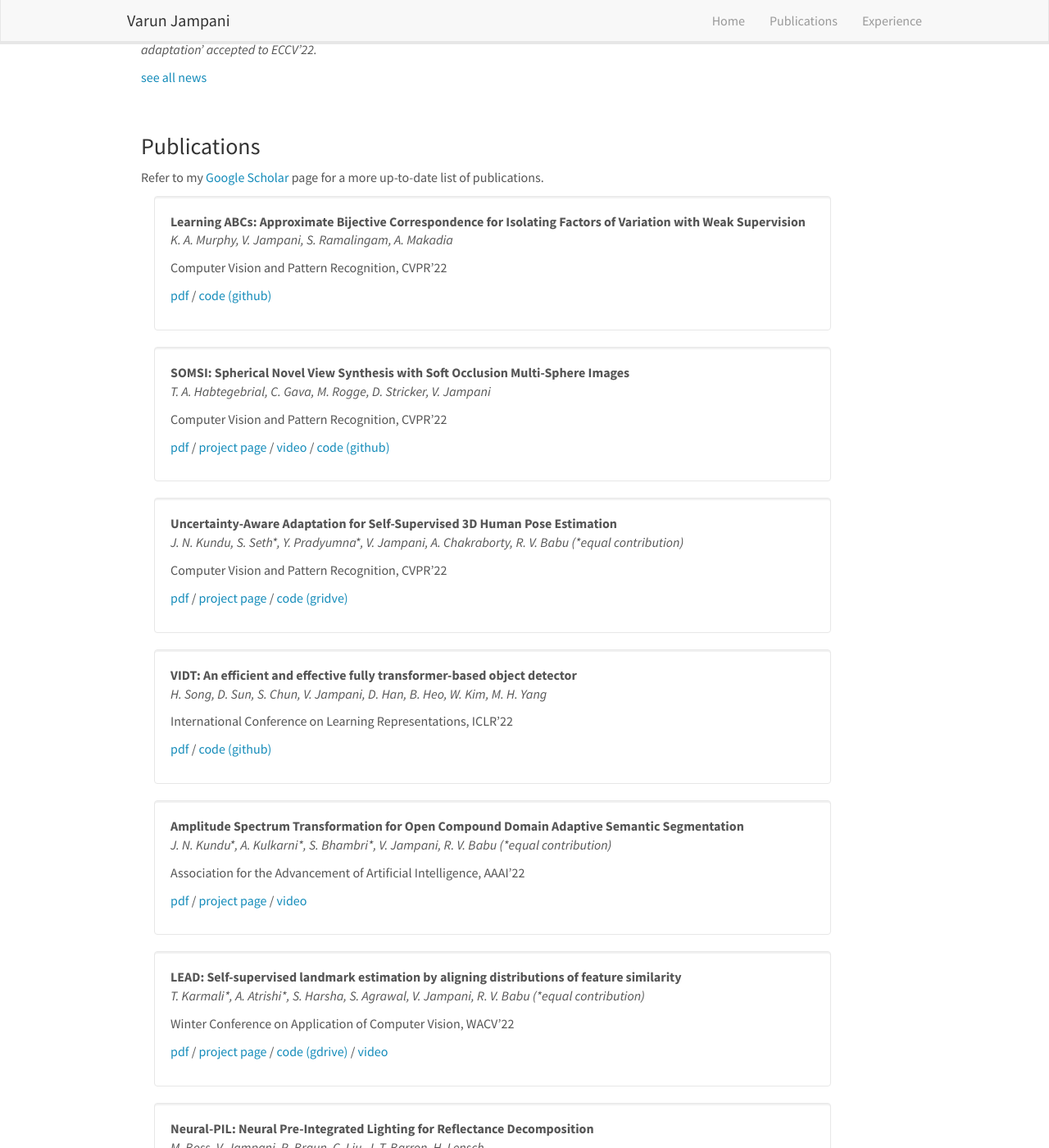
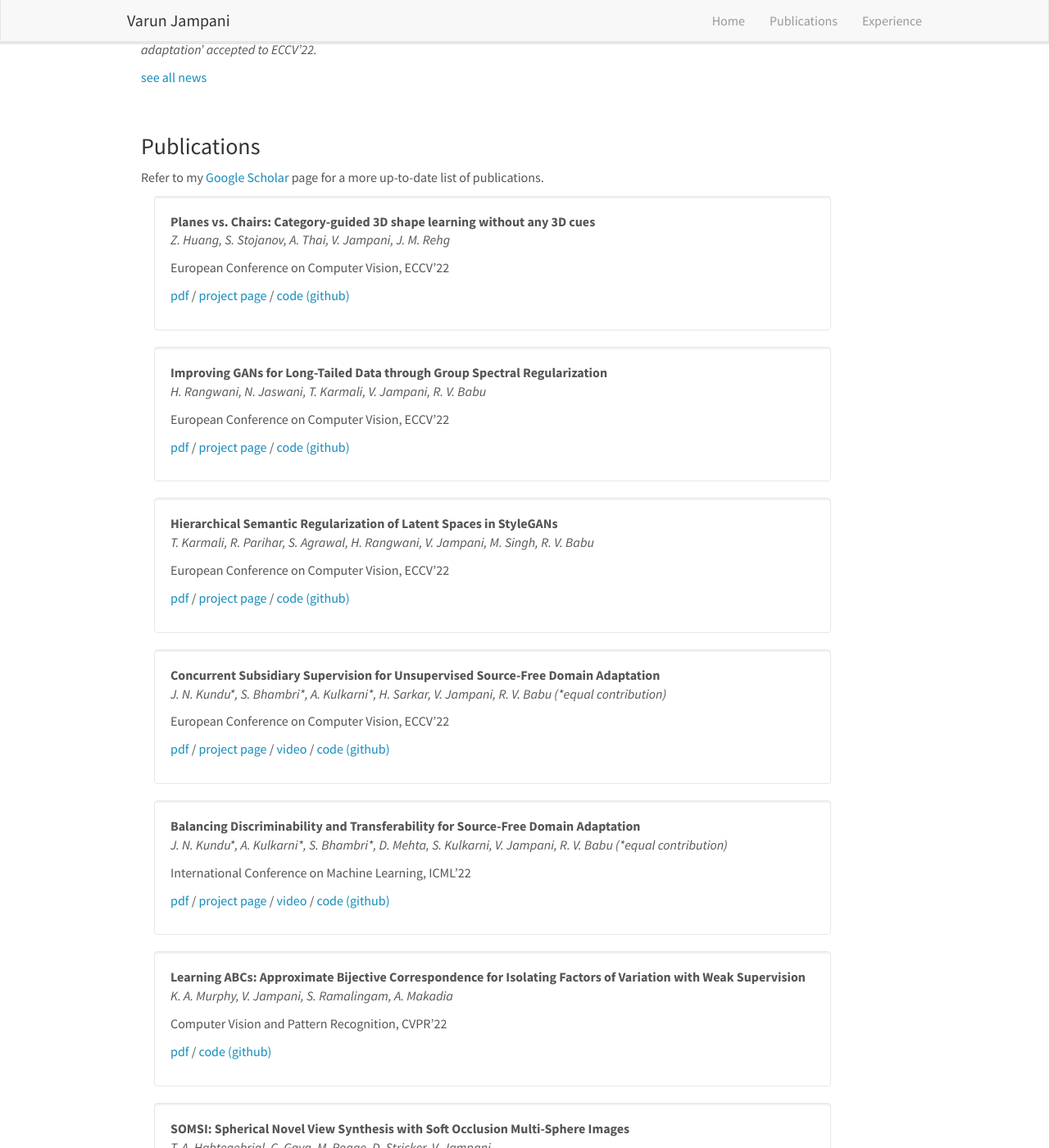
Before and after one commit to varunjampani/varunjampani.github.io, a Jekyll site: the page built from _pages/home.md, in a window 1280 px wide and 1400 px high, scrolled down 857 px. Shown: the whole window at 82% size. Built offline with Jekyll 4.4.1, drawn with Linux system fonts in a browser that asks for light colours; nearby versions of some CDN libraries; some of the changed text lies outside the part shown.

Commit message:
Update publist.yml

```diff
--- a/_data/publist.yml
+++ b/_data/publist.yml
@@ -1,3 +1,79 @@
+- title: Planes vs. Chairs&#58; Category-guided 3D shape learning without any 3D cues
+  authors: Z. Huang, S. Stojanov, A. Thai, V. Jampani, J. M. Rehg
+  venue: European Conference on Computer Vision, ECCV'22
+  number_link: 3
+  link1:
+    url: https://arxiv.org/abs/2204.10235
+    display: pdf
+  link2:
+    url: https://zixuanh.com/projects/eccv2022-multiclass3D.html
+    display: project page
+  link3:
+    url: https://github.com/zxhuang1698/cat-3d
+    display: code (github)
+
+- title: Improving GANs for Long-Tailed Data through Group Spectral Regularization
+  authors: H. Rangwani, N. Jaswani, T. Karmali, V. Jampani, R. V. Babu
+  venue: European Conference on Computer Vision, ECCV'22
+  number_link: 3
+  link1:
+    url: https://arxiv.org/abs/2208.09932
+    display: pdf
+  link2:
+    url: https://sites.google.com/corp/view/gsr-eccv22
+    display: project page
+  link3:
+    url: https://github.com/val-iisc/gSRGAN
+    display: code (github)
+
+- title: Hierarchical Semantic Regularization of Latent Spaces in StyleGANs
+  authors: T. Karmali, R. Parihar, S. Agrawal, H. Rangwani, V. Jampani, M. Singh, R. V. Babu
+  venue: European Conference on Computer Vision, ECCV'22
+  number_link: 3
+  link1:
+    url: https://arxiv.org/abs/2208.03764
+    display: pdf
+  link2:
+    url: https://sites.google.com/corp/view/hsr-eccv22/
+    display: project page
+  link3:
+    url: https://github.com/val-iisc/HSR
+    display: code (github)
+
+- title: Concurrent Subsidiary Supervision for Unsupervised Source-Free Domain Adaptation
+  authors: J. N. Kundu&#42;, S. Bhambri&#42;, A. Kulkarni*, H. Sarkar, V. Jampani, R. V. Babu (&#42;equal contribution)
+  venue: European Conference on Computer Vision, ECCV'22
+  number_link: 4
+  link1:
+    url: https://arxiv.org/abs/2207.13247
+    display: pdf
+  link2:
+    url: https://sites.google.com/corp/view/sticker-sfda
+    display: project page
+  link3:
+    url: https://www.youtube.com/watch?v=ENJMz-Eg87k
+    display: video
+  link4:
+    url: https://github.com/val-iisc/StickerDA
+    display: code (github)
+
+- title: Balancing Discriminability and Transferability for Source-Free Domain Adaptation
+  authors: J. N. Kundu&#42;, A. Kulkarni&#42;, S. Bhambri*, D. Mehta, S. Kulkarni, V. Jampani, R. V. Babu (&#42;equal contribution)
+  venue: International Conference on Machine Learning, ICML'22
+  number_link: 4
+  link1:
+    url: https://arxiv.org/abs/2206.08009
+    display: pdf
+  link2:
+    url: https://sites.google.com/corp/view/mixup-sfda
+    display: project page
+  link3:
+    url: https://www.youtube.com/watch?v=Chp1hTtRcuk
+    display: video
+  link4:
+    url: https://github.com/val-iisc/MixupDA
+    display: code (github)
+
 - title: Learning ABCs&#58; Approximate Bijective Correspondence for Isolating Factors of Variation with Weak Supervision
   authors: K. A. Murphy, V. Jampani, S. Ramalingam, A. Makadia
   venue: Computer Vision and Pattern Recognition, CVPR'22
```
